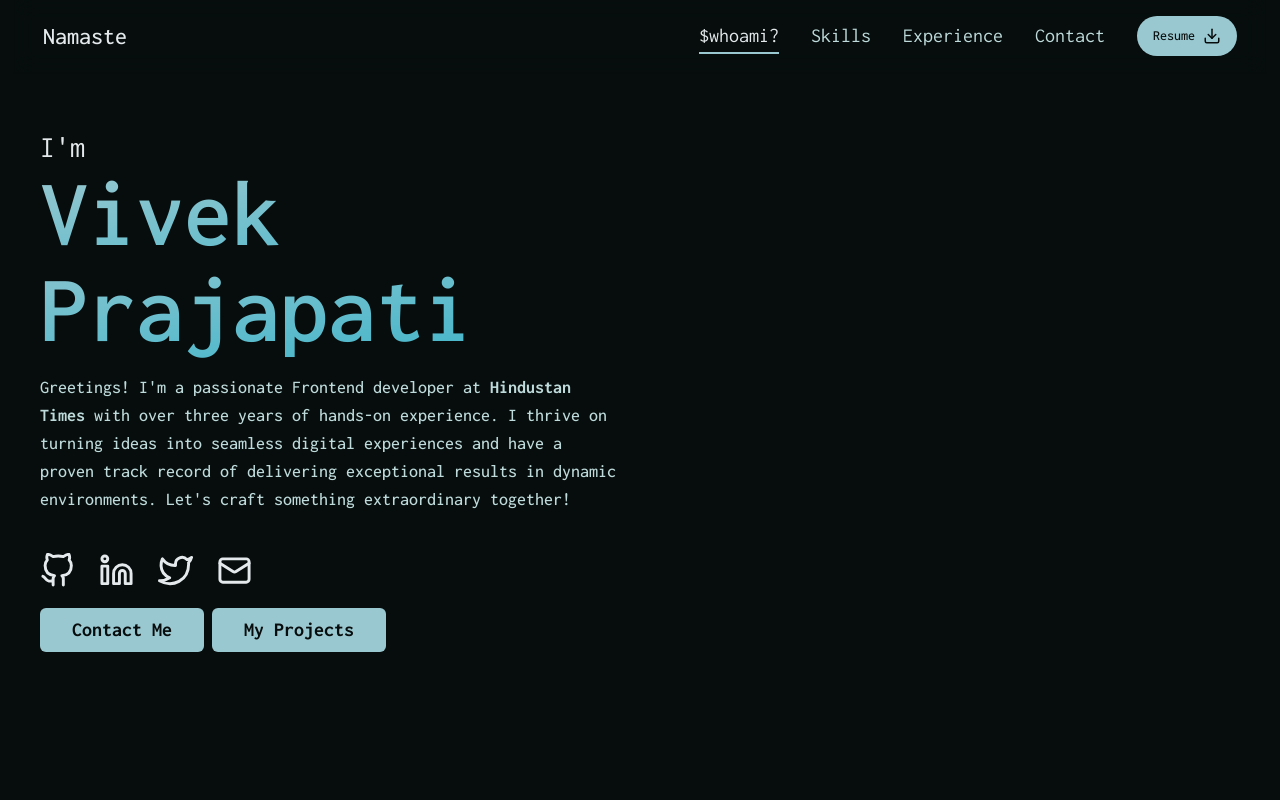
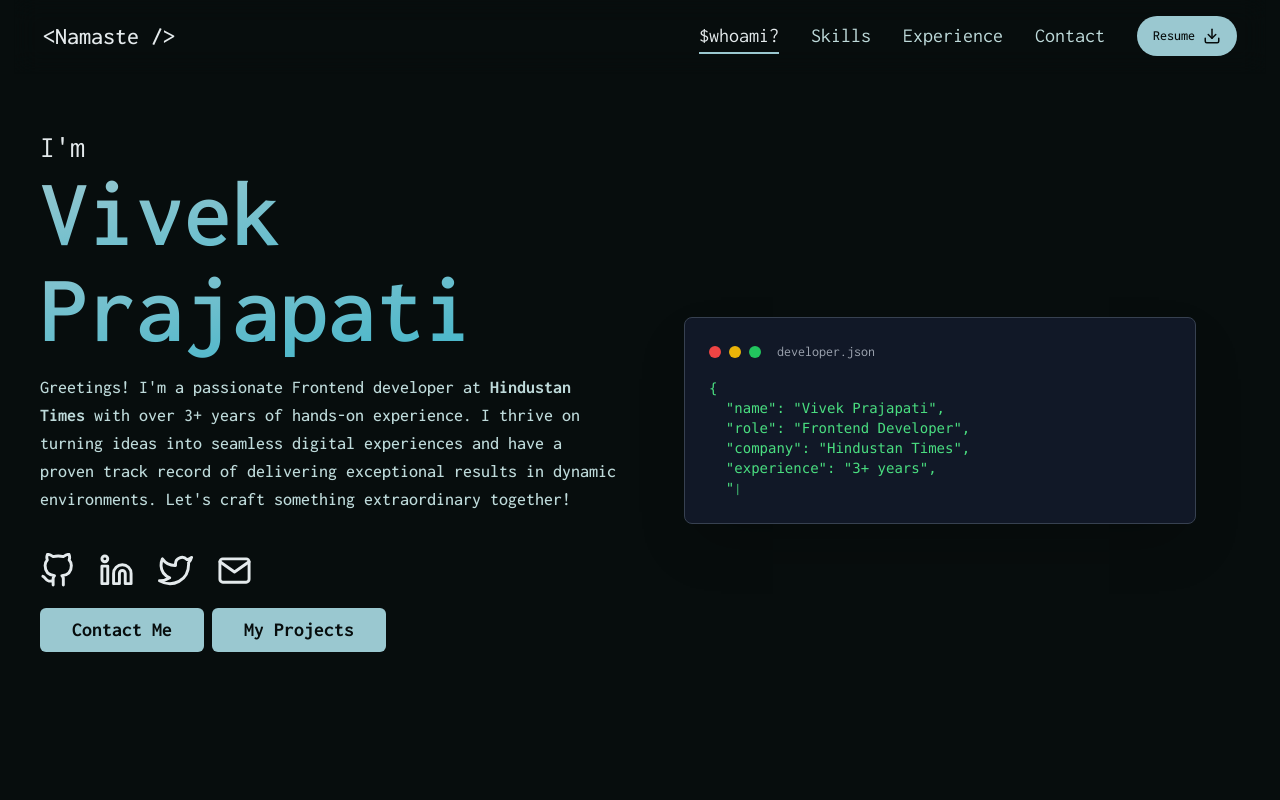
Before and after one commit to Vivek-Prajapatii/portfolio, a Next.js app: page / in a window 1280 px wide. Shown: the top 800 px of the page. Built offline with nearby package versions, Linux system fonts and the light colour scheme.

Commit message:
updated navbar and added typewriter for developer info

```diff
--- a/components/Footer.tsx
+++ b/components/Footer.tsx
@@ -2,31 +2,7 @@
 
 import React from 'react'
 import Link from 'next/link'
-import { GitHub, Instagram, Mail, Twitter } from 'react-feather'
-import { Linkedin } from 'lucide-react'
-
-const socialLinks = [
-    {
-        name: 'GitHub',
-        href: 'https://github.com/Vivek-Prajapatii',
-        icon: GitHub,
-    },
-    {
-        name: 'LinkedIn',
-        href: 'https://linkedin.com/in/Vivek-Prajaaptii',
-        icon: Linkedin,
-    },
-    {
-        name: 'Twitter',
-        href: 'https://www.x.com/Vivek_Prajapat1',
-        icon: Twitter,
-    },
-    {
-        name: 'Email',
-        href: 'mailto:vivekprajapati.dev@gmail.com',
-        icon: Mail,
-    },
-]
+import { socialLinks } from '@/configs/socialLinks'
 
 const quickLinks = [
     { name: '$whoami?', href: '#whoami' },
@@ -45,7 +21,7 @@ function Footer() {
                     {/* Brand Section */}
                     <div className="lg:col-span-2">
                         <Link href="#home" className="inline-block mb-4">
-                            <h2 className="text-2xl font-bold">Namaste</h2>
+                            <h2 className="text-2xl font-bold">Thank you for visiting here!</h2>
                         </Link>
                         <p className="text-muted-foreground mb-6 max-w-md">
                             MERN Stack Developer passionate about creating amazing web experiences.
@@ -90,10 +66,10 @@ function Footer() {
                         <div className="space-y-2 text-muted-foreground">
                             <p>
                                 <Link
-                                    href="mailto:vivekprajapati.dev@gmail.com"
+                                    href={socialLinks.find(link => link.name === 'Email')?.href || 'mailto:vivekprajapati.dev@gmail.com'}
                                     className="hover:text-foreground transition-colors"
                                 >
-                                    vivekprajapati.dev@gmail.com
+                                    {socialLinks.find(link => link.name === 'Email')?.id}
                                 </Link>
                             </p>
                             <p>Open to new opportunities</p>
--- a/components/HeroSection/index.tsx
+++ b/components/HeroSection/index.tsx
@@ -1,11 +1,53 @@
-import { Linkedin, Mail } from 'lucide-react'
-import React from 'react'
-import { GitHub, Twitter } from 'react-feather'
+"use client"
+import React, { useState, useEffect } from 'react'
 import { buttonVariants } from '@/components/ui/button'
 import Link from 'next/link'
 import { cn } from '@/lib/utils'
-import Image from 'next/image'
 import ProjectButton from './projectButton'
+import { socialLinks } from '@/configs/socialLinks'
+import { developerData } from '@/configs/devdata'
+
+function TypewriterJSON() {
+    const [displayedText, setDisplayedText] = useState('')
+    const [currentIndex, setCurrentIndex] = useState(0)
+    const [isComplete, setIsComplete] = useState(false)
+
+    const jsonString = JSON.stringify(developerData, null, 2)
+
+    useEffect(() => {
+        if (currentIndex < jsonString.length) {
+            const timer = setTimeout(() => {
+                setDisplayedText(jsonString.slice(0, currentIndex + 1))
+                setCurrentIndex(currentIndex + 1)
+            }, 50) // Adjust speed here
+
+            return () => clearTimeout(timer)
+        } else {
+            setIsComplete(true)
+        }
+    }, [currentIndex, jsonString])
+
+    return (
+        <div className="w-full lg:w-1/2 flex items-center justify-center mt-10">
+            <div className="bg-gray-900 rounded-lg p-6 shadow-2xl border border-gray-700 max-w-lg w-full">
+                <div className="flex items-center gap-2 mb-4">
+                    <div className="w-3 h-3 bg-red-500 rounded-full"></div>
+                    <div className="w-3 h-3 bg-yellow-500 rounded-full"></div>
+                    <div className="w-3 h-3 bg-green-500 rounded-full"></div>
+                    <span className="text-gray-400 text-sm ml-2">developer.json</span>
+                </div>
+                <pre
+                    className="text-green-400 font-mono text-sm overflow-x-auto overflow-y-hidden whitespace-pre [&::-webkit-scrollbar]:hidden [-ms-overflow-style:none] [scrollbar-width:none]"
+                >
+                    <code>{displayedText}</code>
+                    {!isComplete && (
+                        <span className="animate-pulse text-green-400">|</span>
+                    )}
+                </pre>
+            </div>
+        </div>
+    )
+}
 
 function HeroSection() {
     return (
@@ -17,55 +59,31 @@ function HeroSection() {
                 <h1 className="text-2xl lg:text-3xl">
                     I{"'"}m <br />
                     <span className="text-6xl md:text-7xl lg:text-8xl font-semibold bg-clip-text text-transparent bg-gradient-to-br from-primary  to-accent">
-                        Vivek Prajapati
+                        {developerData.name}
                     </span>
                 </h1>
                 <p className="lg:text-lg text-muted mt-4 font-medium max-w-xl">
                     Greetings! I{"'"}m a passionate Frontend developer at{' '}
-                    <span className="font-bold">Hindustan Times </span>
-                    with over three years of hands-on experience. I thrive on
+                    <span className="font-bold">{developerData.company} </span>
+                    with over {developerData.experience} of hands-on experience. I thrive on
                     turning ideas into seamless digital experiences and have a
                     proven track record of delivering exceptional results in
                     dynamic environments. Let{"'"}s craft something
                     extraordinary together!
                 </p>
                 <div className="links mt-10 flex items-center gap-6">
+                    {socialLinks.map(({ name, href, icon: Icon }) => (
                         <Link
-                        href={'https://github.com/Vivek-Prajapatii'}
+                            key={name}
+                            href={href}
                             target="_blank"
                             referrerPolicy="no-referrer"
                             className="hover:scale-110 cursor-pointer"
                         >
-                        <GitHub height={35} width={35} />
-                        <div className="sr-only">Github</div>
+                            <Icon height={35} width={35} />
+                            <div className="sr-only">{name}</div>
                         </Link>
-                    <Link
-                        href={'https://linkedin.com/in/Vivek-Prajapatii'}
-                        target="_blank"
-                        referrerPolicy="no-referrer"
-                        className="hover:scale-110 cursor-pointer"
-                    >
-                        <Linkedin height={35} width={35} />
-                        <div className="sr-only">Linkedin</div>
-                    </Link>
-                    <Link
-                        href={'https://www.x.com/vivek_prajapat1'}
-                        target="_blank"
-                        referrerPolicy="no-referrer"
-                        className="hover:scale-110 cursor-pointer"
-                    >
-                        <Twitter height={35} width={35} />
-                        <div className="sr-only">Twitter</div>
-                    </Link>
-                    <Link
-                        href={'mailto:vivekprajapati.dev@gmail.com'}
-                        target="_blank"
-                        referrerPolicy="no-referrer"
-                        className="hover:scale-110 cursor-pointer"
-                    >
-                        <Mail height={35} width={35} />
-                        <div className="sr-only">Email</div>
-                    </Link>
+                    ))}
                 </div>
                 <div className="button gap-2 flex items-center flex-col md:flex-row my-5">
                     <Link
@@ -90,6 +108,7 @@ function HeroSection() {
                 />
                 <div className="gradient absolute w-full h-1/2 bg-gradient-to-t from-background to-transparent bottom-0 left-0 right-0"></div>
             </div> */}
+            <TypewriterJSON />
         </section>
     )
 }
--- a/components/Navbar.tsx
+++ b/components/Navbar.tsx
@@ -37,6 +37,7 @@ const navLinks = [
 function Navbar() {
     const { scrollY } = useScroll()
     const [activeSection, setActiveSection] = useState('')
+    const [isScrolled, setIsScrolled] = useState(false)
     const navRef = useRef<HTMLDivElement>(null)
 
     useEffect(() => {
@@ -45,6 +46,9 @@ function Navbar() {
                 document.querySelector(link)
             ) as (HTMLElement | null)[]
             const scrollPosition = window.scrollY + 100
+
+            // Update isScrolled state based on scroll position (matches the blur effect threshold)
+            setIsScrolled(window.scrollY > 200)
 
             sections.forEach((section, index) => {
                 if (section) {
@@ -129,7 +133,9 @@ function Navbar() {
                     <Link href="#home">
                         <header className="flex items-center gap-1">
                             {/* <span>{'< '}</span> */}
-                            <h1 className="text-2xl font-medium"> {'Namaste'}</h1>
+                            <h1 className="text-2xl font-medium">
+                                {isScrolled ? '<Vivek />' : '<Namaste />'}
+                            </h1>
                             {/* <span>{' />'}</span> */}
                         </header>
                     </Link>
--- /dev/null
+++ b/configs/devdata.ts
@@ -0,0 +1,15 @@
+export const developerData = {
+    name: "Vivek Prajapati",
+    role: "Frontend Developer",
+    company: "Hindustan Times",
+    experience: "3+ years",
+    location: "Mumbai, Maharashtra",
+    skills: ["TypeScript", "JavaScript","React.js", "Next.js"],
+    passion: "Creating seamless digital experiences and writing business logics",
+    status: "Open to new opportunities",
+    contact: {
+        email: "vivekprajapati.dev@gmail.com",
+        github: "Vivek-Prajapatii",
+        linkedin: "Vivek-Prajapatii"
+    }
+}
--- a/configs/skills.ts
+++ b/configs/skills.ts
@@ -51,7 +51,7 @@ const skills = [
         color: '#e0234e',
     },
     {
-        name: 'Redux Toolkit',
+        name: 'RTK',
         icon: SiRedux,
         color: '#764abc',
     },
@@ -66,12 +66,12 @@ const skills = [
         color: '#cc6699',
     },
     {
-        name: 'Material UI',
+        name: 'MUI',
         icon: SiMui,
         color: '#007fff',
     },
     {
-        name: 'Ant Design',
+        name: 'Ant-D',
         icon: SiAntdesign,
         color: '#0170fe',
     },
@@ -81,7 +81,7 @@ const skills = [
         color: '#C21325',
     },
     {
-        name: 'Testing Library',
+        name: 'RTL',
         icon: SiTestinglibrary,
         color: '#E33332',
     },
--- /dev/null
+++ b/configs/socialLinks.ts
@@ -0,0 +1,29 @@
+import { GitHub, Mail, Twitter } from 'react-feather'
+import { Linkedin } from 'lucide-react'
+
+export const socialLinks = [
+    {
+        id: 'Vivek-Prajapatii',
+        name: 'GitHub',
+        href: 'https://github.com/Vivek-Prajapatii',
+        icon: GitHub,
+    },
+    {
+        id: 'Vivek-Prajapatii',
+        name: 'LinkedIn',
+        href: 'https://linkedin.com/in/Vivek-Prajapatii',
+        icon: Linkedin,
+    },
+    {
+        id: 'Vivek_Prajapat1',
+        name: 'Twitter',
+        href: 'https://www.x.com/Vivek_Prajapat1',
+        icon: Twitter,
+    },
+    {
+        id: 'vivekprajapati.dev@gmail.com',
+        name: 'Email',
+        href: 'mailto:vivekprajapati.dev@gmail.com',
+        icon: Mail,
+    },
+]
```
Also changed, not shown: components/ContactSection/index.tsx (+22 -41 lines). Lines whose indentation alone changed are shown as unchanged.
